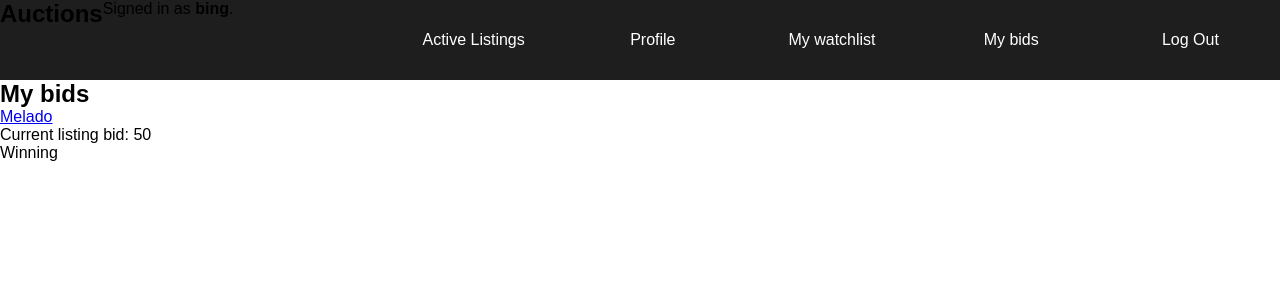
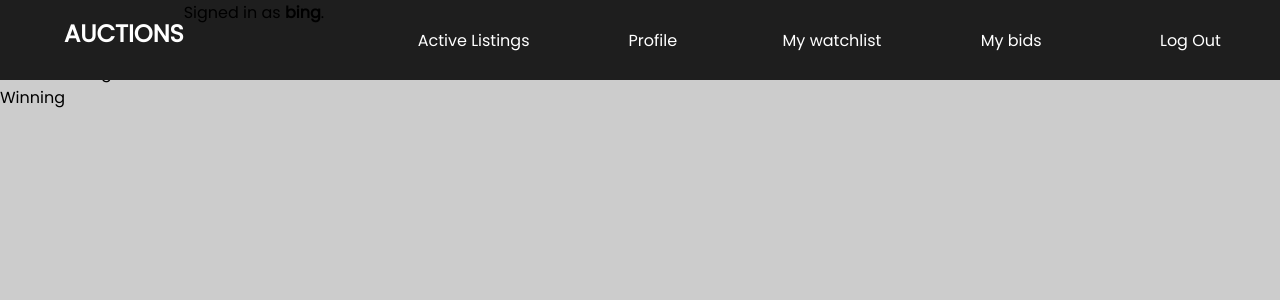
Before and after one commit to DaviNakamuraCardoso/cs50w, a Django app: page /bing/bids in a window 1280 px wide. Shown: the top 300 px of the page. Run offline with Django 3.2, Linux system fonts and the light colour scheme; a user stored in the database is signed in; data comes from the database, SQL or seed files in the repository.

Commit message:
Project 04: Adding style to the listings

```diff
--- a/04_SQL/commerce/auctions/static/auctions/styles.css
+++ b/04_SQL/commerce/auctions/static/auctions/styles.css
@@ -1,3 +1,4 @@
+@import url('https://fonts.googleapis.com/css2?family=Poppins&display=swap');
 
 :root {
     --text-primary:  #EB857F;
@@ -6,24 +7,56 @@
     --bgn-secondary:#2e2e2e;
 
 }
+
 * {
     margin: 0;
     padding: 0;
     box-sizing: border-box;
+    font-family: "Poppins", sans-serif;
 }
+
+body::-webkit-scrollbar {
+    width: 0.25rem;
+}
+
+body::-webkit-scrollbar-track {
+    background: white;
+}
+
+body::-webkit-scrollbar-thumb {
+    background: black;
+}
+
 
 body {
     padding: 0;
     margin: 0;
     font-family: sans-serif;
+    background: #ccc;
+}
+
+
+main {
+    margin-top: 10vh;
+}
+
+.logo {
+    color: white;
+    margin-top: 2vh;
+    margin-left: 5vw;
+    text-transform: uppercase;
+    font-family: "Poppins", sans-serif;
 }
 
 
 .navbar {
+    width: 100vw;
+    position: fixed;
     display: flex;
     top: 0;
     height: 10vh;
     background: var(--bgn-primary);
+    z-index: 10;
 }
 
 
@@ -40,20 +73,167 @@ body {
 }
 
 
+.btn-container {
+    margin-top: 10vh;
+    margin-bottom: 10vh;
+    justify-content: center;
+    align-items: center;
+    text-align: center;
+}
+.btn-new {
+    text-align: center;
+    position: relative;
+    padding: 25px 50px;
+    text-decoration: none;
+    color: #0D1E55;
+    overflow: hidden;
+    transform: translate(-50%, -50%);
+    text-transform: uppercase;
+    background: rgba(255, 255, 255, 0.1);
+    box-shadow: 0 5px 5px rgba(0, 0, 0, 0.2);
+}
+
+.btn-new::before, .btn-new::after {
+    content: "";
+    position: absolute;
+    top: 0;
+
+}
+
+.btn-new::before {
+    width: 50%;
+    height: 100%;
+    background: rgba(255, 255, 255, 0.1);
+    left: 0;
+
+}
+
+.btn-new::after {
+    width: 50%;
+    height: 100%;
+    background: linear-gradient(90deg, transparent, rgba(255, 255, 255, 0.4), transparent);
+    transition: 0.5s;
+    left: -50%;
+    opacity: 0;
+
+
+}
+
+
+.btn-new:hover::after {
+    left: 50%;
+    opacity: 1;
+}
+
+.btn-new span {
+    position: absolute;
+    display: block;
+    transition: 0.5s ease;
+
+}
+
+.btn-new span:nth-child(1) {
+    top: 0;
+    left: 0;
+    width: 0;
+    height: 1px;
+    background: #fff;
+}
+
+.btn-new:hover span:nth-child(1) {
+    width: 100%;
+}
+#title, #subtitle {
+    font-family: "Poppins", sans-serif;
+    text-align: center;
+    padding: 20px;
+}
+
+#title {
+    text-transform: uppercase;
+
+}
+
+#subtitle {
+    color: #5e5e5e;
+
+}
+
+.info {
+    text-align: center;
+
+}
+
+.about {
+    margin: 20px;
+}
+
+.about li {
+    margin-top: 10px;
+}
+
+
+.info h2 {
+    text-transform: uppercase;
+}
+.listing-title {
+    text-align: center;
+    text-transform: uppercase;
+
+}
+
+.hr2 {
+    width: 30vw;
+}
+
+hr {
+    width: 50vw;
+    text-align: center;
+    transform: translate(-50%, -50%);
+    margin-left: 50vw;
+}
+
+
 .nav-item {
     width: 100%;
     text-align: center;
 }
 
 
+
+
 .nav-link {
     color: white;
     text-decoration: none;
     font-size: 16px;
+    overflow: hidden;
+    padding: 14px 30px;
+    position: relative;
 
 
 
 }
+
+.nav-link:before {
+    content: "";
+    width: 60px;
+    border-bottom: 4px solid white;
+    position: absolute;
+    bottom: 0;
+    right: 300px;
+    transition: 0.7s all;
+    opacity: 0;
+
+}
+
+
+.nav-link:hover:before {
+    right: 20px;
+    opacity: 1;
+
+
+}
+
 
 
 
@@ -61,7 +241,7 @@ body {
     .line {
         width: 30px;
         height: 3px;
-        background: white;
+        background: #ccc;
         margin: 5px;
     }
 
```
